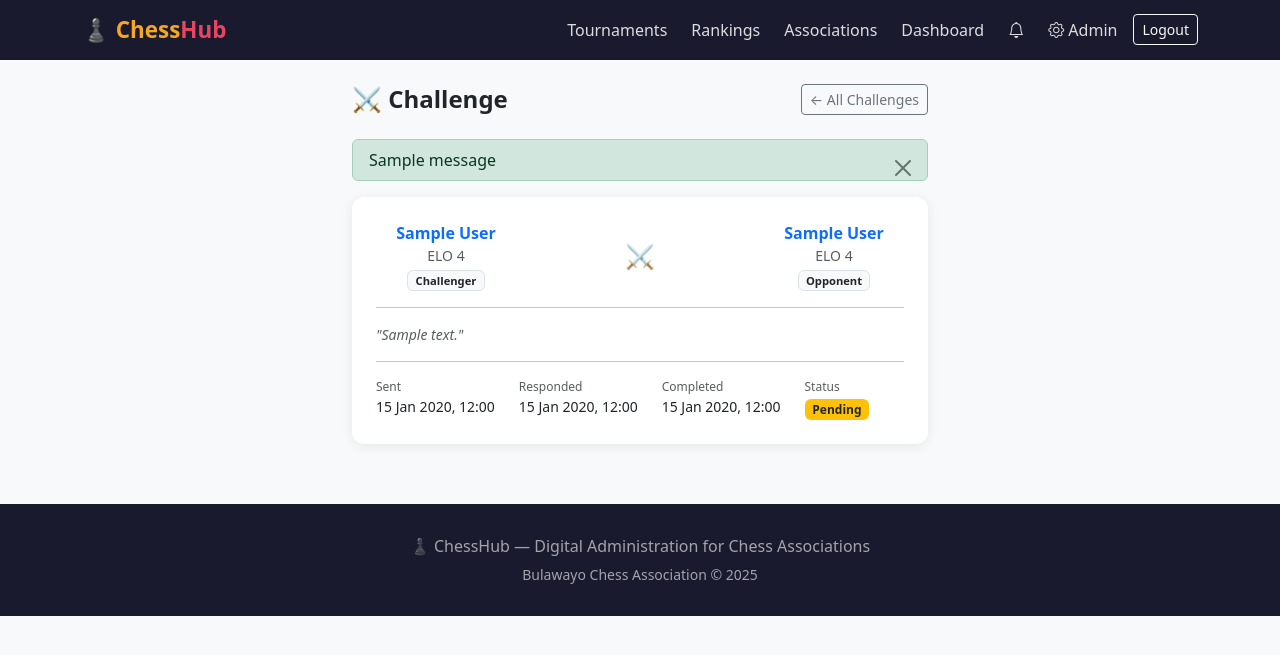
After one commit to Mahwaya/bcaChessHub, a Django app: page /matches/challenges/1/ in a window 1280 px wide. The commit adds this page. Shown: the top 655 px of the page. Run offline with Django 5.2, Linux system fonts and the light colour scheme; a user stored in the database is signed in; tables that the repository leaves empty hold one stand-in row (values such as "Sample post"); one stand-in notice (Sample message) is shown; data that the repository does not hold is empty.

Commit message:
add match challenge system with ELO-rated player vs player challenges

```diff
--- a/matches/urls.py
+++ b/matches/urls.py
@@ -4,4 +4,9 @@ from . import views
 urlpatterns = [
     path('<int:match_pk>/', views.match_detail, name='match_detail'),
     path('<int:match_pk>/lichess/', views.link_lichess, name='link_lichess'),
+    path('challenges/', views.challenge_list, name='challenge_list'),
+    path('challenges/send/<int:opponent_pk>/', views.challenge_send, name='challenge_send'),
+    path('challenges/<int:challenge_pk>/', views.challenge_detail, name='challenge_detail'),
+    path('challenges/<int:challenge_pk>/respond/', views.challenge_respond, name='challenge_respond'),
+    path('challenges/<int:challenge_pk>/result/', views.challenge_record_result, name='challenge_record_result'),
 ]
--- a/matches/views.py
+++ b/matches/views.py
@@ -8,7 +8,7 @@ from django.contrib.auth.decorators import login_required
 from django.contrib import messages
 from django.views.decorators.http import require_POST
 
-from .models import Match
+from .models import Match, Challenge
 
 
 def match_detail(request, match_pk):
@@ -131,4 +131,139 @@ def link_lichess(request, match_pk):
         else:
             messages.success(request, f'Game {game_id} linked successfully.')
 
+    return redirect('match_detail', match_pk=match_pk)
+
+
+# ── Challenge views ────────────────────────────────────────────────────────────
+
+@login_required
+def challenge_list(request):
+    if not hasattr(request.user, 'member'):
+        return redirect('home')
+    member = request.user.member
+    received = Challenge.objects.filter(opponent=member).select_related('challenger__user')
+    sent     = Challenge.objects.filter(challenger=member).select_related('opponent__user')
+    return render(request, 'matches/challenges/list.html', {
+        'received': received,
+        'sent': sent,
+        'pending_count': received.filter(status='pending').count(),
+    })
+
+
+@login_required
+@require_POST
+def challenge_send(request, opponent_pk):
+    from members.models import Member as MemberModel
+    if not hasattr(request.user, 'member'):
+        messages.error(request, 'You need a member profile to send challenges.')
+        return redirect('rankings')
+
+    challenger = request.user.member
+    opponent   = get_object_or_404(MemberModel, pk=opponent_pk, is_active=True)
+
+    if challenger == opponent:
+        messages.error(request, "You can't challenge yourself.")
+        return redirect('player_profile', pk=opponent_pk)
+
+    if Challenge.objects.filter(challenger=challenger, opponent=opponent, status='pending').exists():
+        messages.info(request, f'You already have a pending challenge with {opponent}.')
+        return redirect('player_profile', pk=opponent_pk)
+
+    msg = request.POST.get('message', '').strip()
+    Challenge.objects.create(challenger=challenger, opponent=opponent, message=msg)
+
+    from notifications.models import Notification
+    Notification.objects.create(
+        recipient=opponent.user,
+        type='general',
+        message=f'{challenger.user.get_full_name() or challenger.user.username} has challenged you to a rated match!',
+    )
+    messages.success(request, f'Challenge sent to {opponent}!')
+    return redirect('player_profile', pk=opponent_pk)
+
+
+@login_required
+@require_POST
+def challenge_respond(request, challenge_pk):
+    if not hasattr(request.user, 'member'):
+        return redirect('home')
+    challenge = get_object_or_404(Challenge, pk=challenge_pk, opponent=request.user.member, status='pending')
+    action = request.POST.get('action')
+    from django.utils import timezone
+
+    if action == 'accept':
+        challenge.status      = 'accepted'
+        challenge.responded_at = timezone.now()
+        challenge.save(update_fields=['status', 'responded_at'])
+        from notifications.models import Notification
+        Notification.objects.create(
+            recipient=challenge.challenger.user,
+            type='general',
+            message=f'{challenge.opponent.user.get_full_name() or challenge.opponent.user.username} accepted your challenge!',
+        )
+        messages.success(request, 'Challenge accepted! Arrange your game and come back to record the result.')
+    elif action == 'decline':
+        challenge.status      = 'declined'
+        challenge.responded_at = timezone.now()
+        challenge.save(update_fields=['status', 'responded_at'])
+        from notifications.models import Notification
+        Notification.objects.create(
+            recipient=challenge.challenger.user,
+            type='general',
+            message=f'{challenge.opponent.user.get_full_name() or challenge.opponent.user.username} declined your challenge.',
+        )
+        messages.info(request, 'Challenge declined.')
+
+    return redirect('challenge_list')
+
+
+@login_required
+@require_POST
+def challenge_record_result(request, challenge_pk):
+    if not hasattr(request.user, 'member'):
+        return redirect('home')
+    member    = request.user.member
+    challenge = get_object_or_404(Challenge, pk=challenge_pk, status='accepted')
+
+    if member not in (challenge.challenger, challenge.opponent):
+        messages.error(request, 'Only the players in this challenge can record the result.')
+        return redirect('challenge_list')
+
+    result = request.POST.get('result')
+    if result not in ('challenger_win', 'opponent_win', 'draw'):
+        messages.error(request, 'Invalid result.')
+        return redirect('challenge_list')
+
+    challenge.record_result(result)
+
+    winner_name = (
+        challenge.challenger.user.get_full_name() or challenge.challenger.user.username
+        if result == 'challenger_win' else
+        challenge.opponent.user.get_full_name() or challenge.opponent.user.username
+        if result == 'opponent_win' else None
+    )
+    msg = f'Result recorded — {"Draw" if not winner_name else winner_name + " wins"}. ELO ratings updated.'
+    messages.success(request, msg)
+    return redirect('challenge_detail', challenge_pk=challenge_pk)
+
+
+@login_required
+def challenge_detail(request, challenge_pk):
+    if not hasattr(request.user, 'member'):
+        return redirect('home')
+    member    = request.user.member
+    challenge = get_object_or_404(
+        Challenge.objects.select_related('challenger__user', 'opponent__user'),
+        pk=challenge_pk,
+    )
+    if member not in (challenge.challenger, challenge.opponent):
+        messages.error(request, 'You are not part of this challenge.')
+        return redirect('challenge_list')
+
+    is_challenger = member == challenge.challenger
+    return render(request, 'matches/challenges/detail.html', {
+        'challenge': challenge,
+        'is_challenger': is_challenger,
+    })
+
     return redirect('tournament_manage', pk=tournament.pk)
--- /dev/null
+++ b/templates/matches/challenges/detail.html
@@ -0,0 +1,148 @@
+{% extends 'base.html' %}
+{% block title %}Challenge — ChessHub{% endblock %}
+
+{% block content %}
+<div class="container mt-4 mb-5" style="max-width:600px;">
+
+  <div class="d-flex align-items-center justify-content-between mb-4">
+    <h4 class="fw-bold mb-0">⚔ Challenge</h4>
+    <a href="{% url 'challenge_list' %}" class="btn btn-outline-secondary btn-sm">← All Challenges</a>
+  </div>
+
+  {% for msg in messages %}
+  <div class="alert alert-{{ msg.tags }} alert-dismissible fade show py-2 mb-3" role="alert">
+    {{ msg }}<button type="button" class="btn-close" data-bs-dismiss="alert"></button>
+  </div>
+  {% endfor %}
+
+  <!-- Players card -->
+  <div class="card p-4 mb-3">
+    <div class="d-flex align-items-center justify-content-between flex-wrap gap-3">
+      <!-- Challenger -->
+      <div class="text-center" style="min-width:140px;">
+        <div class="fw-bold">
+          <a href="{% url 'player_profile' challenge.challenger.pk %}" class="text-decoration-none">
+            {{ challenge.challenger.user.get_full_name|default:challenge.challenger.user.username }}
+          </a>
+        </div>
+        <div class="text-muted small">ELO {{ challenge.challenger.rating }}</div>
+        <div class="badge bg-light text-dark border mt-1" style="font-size:0.7rem;">Challenger</div>
+      </div>
+
+      <div class="text-center text-muted fw-bold fs-4">⚔</div>
+
+      <!-- Opponent -->
+      <div class="text-center" style="min-width:140px;">
+        <div class="fw-bold">
+          <a href="{% url 'player_profile' challenge.opponent.pk %}" class="text-decoration-none">
+            {{ challenge.opponent.user.get_full_name|default:challenge.opponent.user.username }}
+          </a>
+        </div>
+        <div class="text-muted small">ELO {{ challenge.opponent.rating }}</div>
+        <div class="badge bg-light text-dark border mt-1" style="font-size:0.7rem;">Opponent</div>
+      </div>
+    </div>
+
+    {% if challenge.message %}
+    <hr class="my-3">
+    <p class="fst-italic text-muted mb-0 small">"{{ challenge.message }}"</p>
+    {% endif %}
+
+    <hr class="my-3">
+    <div class="d-flex gap-4 flex-wrap">
+      <div>
+        <div class="text-muted" style="font-size:0.75rem;">Sent</div>
+        <div class="small">{{ challenge.created_at|date:"d M Y, H:i" }}</div>
+      </div>
+      {% if challenge.responded_at %}
+      <div>
+        <div class="text-muted" style="font-size:0.75rem;">Responded</div>
+        <div class="small">{{ challenge.responded_at|date:"d M Y, H:i" }}</div>
+      </div>
+      {% endif %}
+      {% if challenge.completed_at %}
+      <div>
+        <div class="text-muted" style="font-size:0.75rem;">Completed</div>
+        <div class="small">{{ challenge.completed_at|date:"d M Y, H:i" }}</div>
+      </div>
+      {% endif %}
+      <div>
+        <div class="text-muted" style="font-size:0.75rem;">Status</div>
+        <div>
+          {% if challenge.status == 'pending' %}<span class="badge bg-warning text-dark">Pending</span>
+          {% elif challenge.status == 'accepted' %}<span class="badge bg-success">Accepted</span>
+          {% elif challenge.status == 'declined' %}<span class="badge bg-light text-dark border">Declined</span>
+          {% elif challenge.status == 'completed' %}<span class="badge bg-secondary">Completed</span>
+          {% endif %}
+        </div>
+      </div>
+    </div>
+  </div>
+
+  <!-- Accept/Decline (opponent, pending) -->
+  {% if challenge.status == 'pending' and not is_challenger %}
+  <div class="card p-4 mb-3">
+    <h6 class="fw-bold mb-3">Respond to this challenge</h6>
+    <div class="d-flex gap-2">
+      <form method="post" action="{% url 'challenge_respond' challenge.pk %}">
+        {% csrf_token %}
+        <input type="hidden" name="action" value="accept">
+        <button class="btn btn-chess px-4">✓ Accept Challenge</button>
+      </form>
+      <form method="post" action="{% url 'challenge_respond' challenge.pk %}">
+        {% csrf_token %}
+        <input type="hidden" name="action" value="decline">
+        <button class="btn btn-outline-danger">✗ Decline</button>
+      </form>
+    </div>
+  </div>
+  {% endif %}
+
+  <!-- Record result (accepted, either player) -->
+  {% if challenge.status == 'accepted' %}
+  <div class="card p-4 mb-3">
+    <h6 class="fw-bold mb-1">Record Result</h6>
+    <p class="text-muted small mb-3">Either player can record the result. ELO ratings update automatically.</p>
+    <form method="post" action="{% url 'challenge_record_result' challenge.pk %}">
+      {% csrf_token %}
+      <div class="d-flex gap-2 flex-wrap">
+        <button type="submit" name="result" value="challenger_win" class="btn btn-outline-secondary">
+          {{ challenge.challenger.user.get_full_name|default:challenge.challenger.user.username }} wins
+        </button>
+        <button type="submit" name="result" value="draw" class="btn btn-outline-secondary">
+          Draw ½–½
+        </button>
+        <button type="submit" name="result" value="opponent_win" class="btn btn-outline-secondary">
+          {{ challenge.opponent.user.get_full_name|default:challenge.opponent.user.username }} wins
+        </button>
+      </div>
+    </form>
+  </div>
+  {% endif %}
+
+  <!-- Result display (completed) -->
+  {% if challenge.status == 'completed' %}
+  <div class="card p-4">
+    <h6 class="fw-bold mb-3">Result</h6>
+    <div class="text-center py-2">
+      {% if challenge.result == 'challenger_win' %}
+        <div class="fs-4 fw-bold" style="color:var(--chess-accent);">
+          {{ challenge.challenger.user.get_full_name|default:challenge.challenger.user.username }} wins
+        </div>
+        <div class="text-muted small mt-1">1 – 0</div>
+      {% elif challenge.result == 'opponent_win' %}
+        <div class="fs-4 fw-bold" style="color:var(--chess-accent);">
+          {{ challenge.opponent.user.get_full_name|default:challenge.opponent.user.username }} wins
+        </div>
+        <div class="text-muted small mt-1">0 – 1</div>
+      {% else %}
+        <div class="fs-4 fw-bold text-secondary">Draw</div>
+        <div class="text-muted small mt-1">½ – ½</div>
+      {% endif %}
+    </div>
+    <p class="text-muted small text-center mt-2 mb-0">ELO ratings have been updated.</p>
+  </div>
+  {% endif %}
+
+</div>
+{% endblock %}
```
Also changed, not shown: matches/models.py (+66 -1 lines), templates/matches/challenges/list.html (added, +128 -0 lines), templates/members/dashboard.html (+12 -1 lines), templates/members/profile.html (+14 -0 lines), matches/migrations/0003_challenge.py (added).
